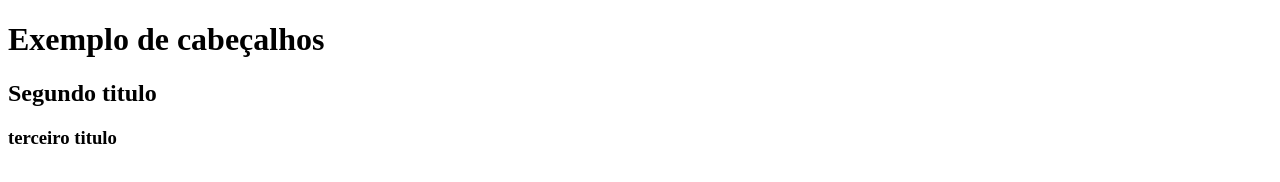
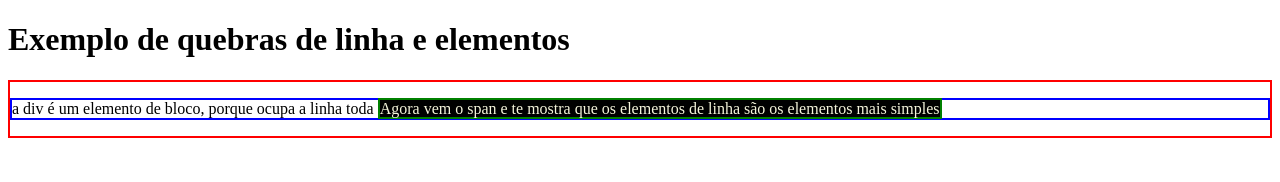
Before and after one commit to tcguus/projeto-inicial, a plain HTML site: page index.html in a window 1280 px wide. Drawn offline with Linux system fonts and the light colour scheme.

Commit message:
tags de bloco e linha +br e style

```diff
--- a/index.html
+++ b/index.html
@@ -10,8 +10,23 @@
   </head>
 
   <body>
-    <h1>Exemplo de cabeçalhos</h1>
+    <h1>Exemplo de quebras de linha e elementos</h1>
+
+    <div style="border: solid red 2px">
+      <p style="border: solid blue 2px">
+        a div é um elemento de bloco, porque ocupa a linha toda
+
+        <span
+          style="border: solid green 2px; background-color: black; color: beige"
+        >
+          Agora vem o span e te mostra que os elementos de linha são os
+          elementos mais simples
+        </span>
+      </p>
+    </div>
+
+    <!-- <h1>Exemplo de cabeçalhos</h1>
     <h2>Segundo titulo</h2>
-    <h3>terceiro titulo</h3>
+    <h3>terceiro titulo</h3> -->
   </body>
 </html>
```
